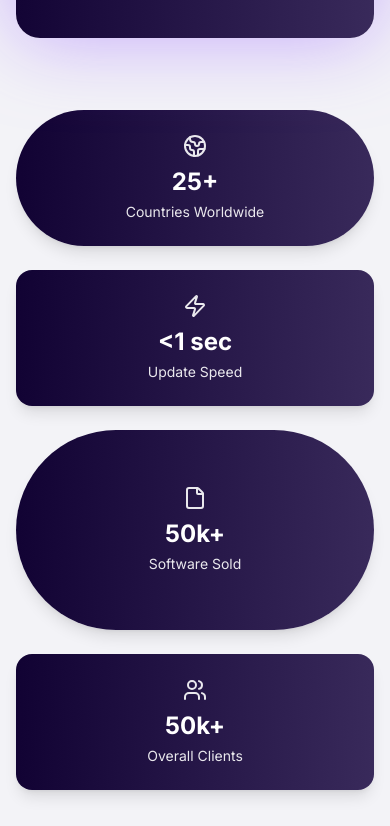
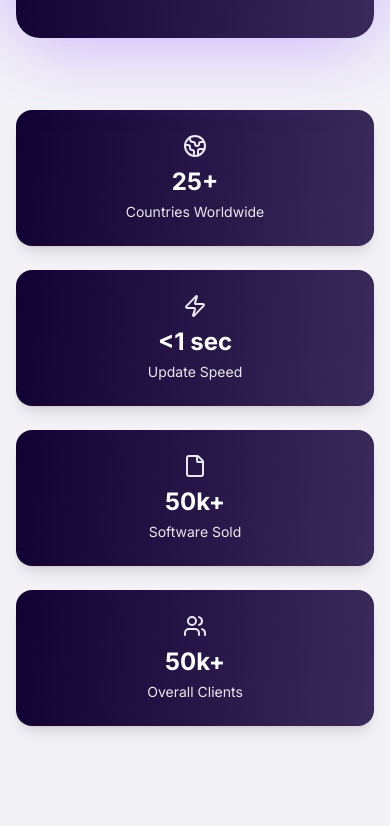
Before and after one commit to TechinoidProjects/signageX-Website, a Next.js app: page /about-us in a window 390 px wide. Shown: the part 878-1704 px from the top of the page. Built offline with nearby package versions, Linux system fonts and the light colour scheme; a web font is replaced by a local one.

Commit message:
fix the UI responsiveness tweaks for about page

```diff
--- a/src/components/About/StatsGrid.tsx
+++ b/src/components/About/StatsGrid.tsx
@@ -8,18 +8,16 @@ export const GlobalStatsGrid = () => {
     <section className="w-full bg-transparent py-12 ">
       <div className="grid grid-cols-1 sm:grid-cols-2 lg:grid-cols-4 gap-6">
 
-        {/* Left column */}
         <div className="flex flex-col gap-4">
           <StatCard
             icon={Globe2}
             value="25+"
             label="Countries Worldwide"
-            className="rounded-full"
+            className="rounded-2xl md:rounded-full"
           />
           <ImageCard src="/images/about-grid-four.jpg" alt="Display 1" imageHeight="h-full"/>
         </div>
 
-        {/* Center-left */}
         <div className="flex flex-col gap-4">
           <ImageCard src="/images/about-grid-two.jpg" alt="Display 1" imageHeight="h-full"/>
           <StatCard
@@ -30,18 +28,16 @@ export const GlobalStatsGrid = () => {
           />
         </div>
 
-        {/* Center Circle */}
-        <div className="flex flex-col gap-4">
-          <ImageCard src="/images/about-grid-one.jpg" alt="Display 1" imageHeight="h-40"/>
+        <div className="flex flex-col gap-4 h-full">
+          <ImageCard src="/images/about-grid-one.jpg" alt="Display 1" imageHeight="h-full"/>
           <StatCard
             icon={File}
             value="50k+"
             label="Software Sold"
-            className="rounded-full h-50!"
+            className="rounded-2xl md:rounded-full md:h-[71%]!"
           />
         </div>
 
-        {/* Right column */}
         <div className="flex flex-col gap-4">
           <ImageCard src="/images/about-grid-three.jpg" alt="Display 4" imageHeight="h-full"/>
           <StatCard
--- a/src/components/About/WhyChooseUs/WhyChooseTabs.tsx
+++ b/src/components/About/WhyChooseUs/WhyChooseTabs.tsx
@@ -59,9 +59,9 @@ export const WhyChooseTabs = () => {
 
   return (
     <section className="w-full flex justify-center items-center">
-      <div className="md:grid md:grid-cols-12 flex flex-col gap-10">
+      <div className="flex flex-col md:flex-row gap-4 w-full">
 
-        <div className="col-span-12 lg:col-span-5 rounded-2xl overflow-hidden">
+        <div className="w-full md:w-[35%] rounded-2xl overflow-hidden">
           <div className="relative w-full h-[420px] rounded-2xl overflow-hidden">
             <Image
               src={activeData.image}
@@ -72,7 +72,7 @@ export const WhyChooseTabs = () => {
           </div>
         </div>
 
-        <div className="col-span-12 lg:col-span-7 flex flex-col gap-4">
+        <div className="w-full md:w-[65%] flex flex-col gap-4">
 
           {FEATURES.map((item) => {
             const isActive = item.id === active;
@@ -80,7 +80,7 @@ export const WhyChooseTabs = () => {
             return (
               <div
                 key={item.id}
-                className={`rounded-2xl transition-all
+                className={`rounded-2xl transition-all w-full
                   ${isActive ? "bg-background-light" : ""}
                 `}
               >
@@ -108,7 +108,7 @@ export const WhyChooseTabs = () => {
                   </div>
 
                     {isActive && (
-                      <div className="px-4 pb-5 pt-2">
+                      <div className="w-full px-2 pb-5 pt-2">
 
                         <div className="flex flex-col gap-2 mb-2">
                           <div className="flex items-center gap-3">
```
